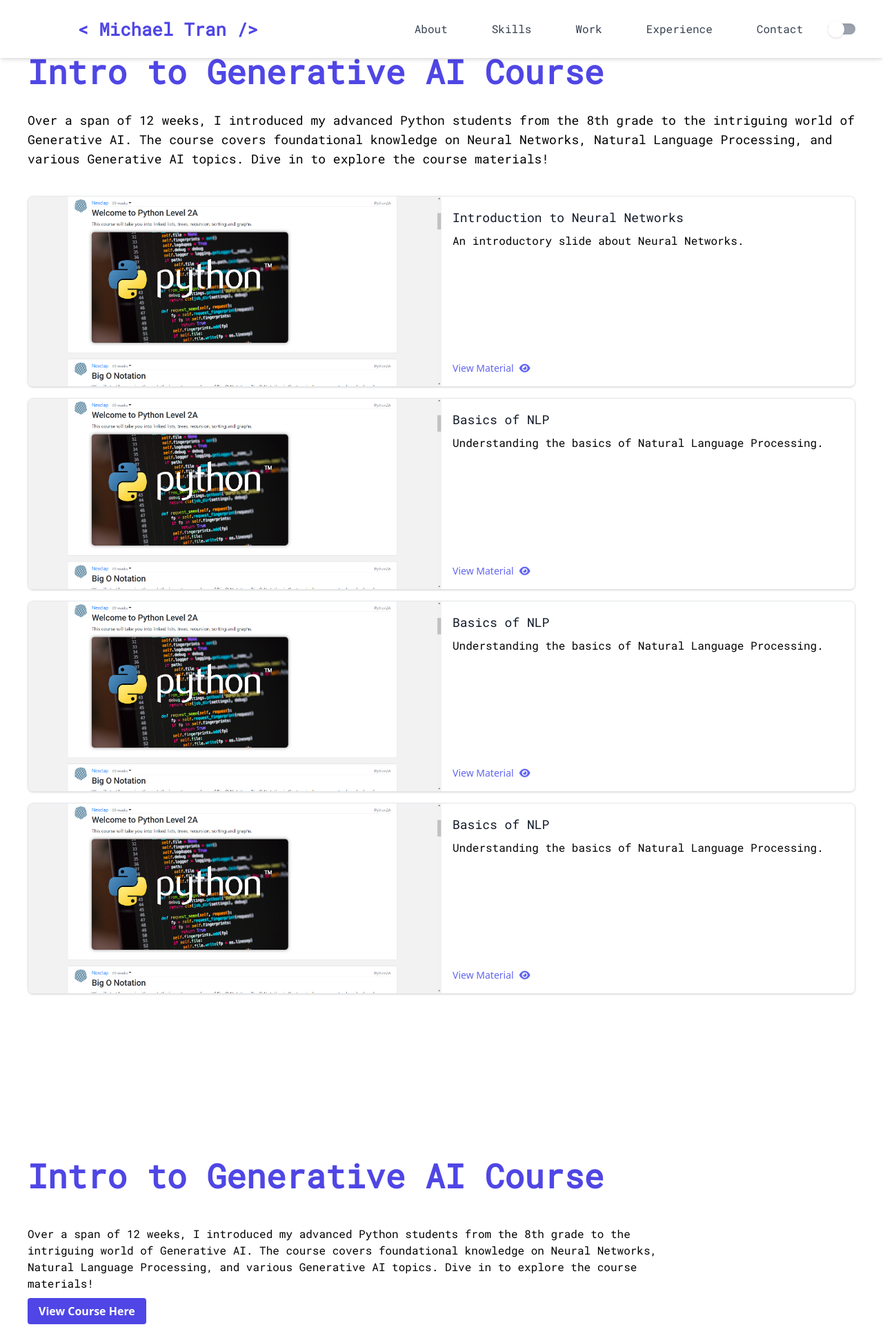
After one commit to MichaelTranB/myPortfolio, a Flask app: page /generative_ai in a window 1280 px wide. The commit adds this page. Shown: the top 1924 px of the page at 69% size. Run offline with Flask 3, Linux system fonts and the light colour scheme; some libraries are stand-ins or nearby versions.

Commit message:
generative ai course material page

```diff
--- a/main.py
+++ b/main.py
@@ -24,6 +24,40 @@ def py2a_dsa():
     mode = request.cookies.get('mode', 'light')
     return render_template('py2a_dsa.html', mode=mode)
 
+@app.route('/generative_ai')
+def generative_ai():
+    course_materials = [
+        {
+            'title': 'Introduction to Neural Networks',
+            'description': 'An introductory slide about Neural Networks.',
+            'link': '/path/to/material1',
+            'image': 'static\Screenshot 2023-10-10 224922.png'
+        },
+        {
+            'title': 'Basics of NLP',
+            'description': 'Understanding the basics of Natural Language Processing.',
+            'link': '/path/to/material2',
+            'image': 'static\Screenshot 2023-10-10 224922.png'
+        },
+
+        {
+            'title': 'Basics of NLP',
+            'description': 'Understanding the basics of Natural Language Processing.',
+            'link': '/path/to/material2',
+            'image': 'static\Screenshot 2023-10-10 224922.png'
+        },
+         {
+            'title': 'Basics of NLP',
+            'description': 'Understanding the basics of Natural Language Processing.',
+            'link': '/path/to/material2',
+            'image': 'static\Screenshot 2023-10-10 224922.png'
+        }
+
+    ]
+
+    mode = request.cookies.get('mode', 'light')
+    # Make sure to pass the course_materials to the template here
+    return render_template('generative_ai.html', mode=mode, course_materials=course_materials)
 
 if __name__ == '__main__':
     app.run(debug=True)
--- /dev/null
+++ b/templates/generative_ai.html
@@ -0,0 +1,60 @@
+{% extends "base.html" %}
+
+{% block content %}
+
+
+<div class="container mx-auto max-w-7xl px-10 py-20">
+    <div class="w-full mb-10">
+        <h2 class="text-5xl font-orbitron text-indigo-600 bold-title mb-8">Intro to Generative AI Course</h2>
+        <p class="font-orbitron text-lg">
+            Over a span of 12 weeks, I introduced my advanced Python students from the 8th grade to the intriguing world of Generative AI. The course covers foundational knowledge on Neural Networks, Natural Language Processing, and various Generative AI topics. Dive in to explore the course materials!
+        </p>
+    </div>
+
+    <!-- Course materials section -->
+    <div class="grid grid-cols-1 gap-4 mt-8">
+        {% for material in course_materials %}
+        <div class="border border-gray-200 rounded-lg shadow flex flex-col md:flex-row overflow-hidden">
+            <!-- Image on the left -->
+            <div class="md:w-1/2">
+                <img src="{{ material.image }}" alt="{{ material.title }}" class="w-full h-full object-cover">
+            </div>
+            <!-- Content on the right -->
+            <div class="p-4 md:w-1/2 flex flex-col justify-between">
+                <div>
+                    <h4 class="text-lg text-gray-900 font-medium bold-title mb-2">{{ material.title }}</h4>
+                    <p class="text-md mb-3">{{ material.description }}</p>
+                </div>
+                <a href="{{ material.link }}" class="text-indigo-500 inline-flex items-center mt-2 text-sm self-start self-md-end">View Material
+                    <i class="fas fa-eye ml-2"></i>
+                </a>
+            </div>
+        </div>
+        {% endfor %}
+    </div>
+</div>
+
+
+
+<section id="project-detail">
+    <div class="container mx-auto max-w-7xl px-10 py-40">
+
+        <div class="w-4/5 pr-10">
+            <h2 class="text-5xl mb-12 font-orbitron text-indigo-600 bold-title">Intro to Generative AI Course</h2>
+            <p class="font-orbitron text-base mb-4">Over a span of 12 weeks, I introduced my advanced Python students from the 8th grade to the intriguing world of Generative AI. The course covers foundational knowledge on Neural Networks, Natural Language Processing, and various Generative AI topics. Dive in to explore the course materials!</p>
+
+            <a href="{{ url_for('static', filename='documentation_link_here.pdf') }}" class="bg-indigo-600 hover:bg-indigo-500 text-white font-bold py-2 px-4 rounded">
+                View Course Here
+            </a>
+        </div>
+
+        <div class="w-full pl-10 mt-20">
+            <img src="{{ url_for('static', filename='Screenshot 2023-10-10 224922.png') }}" alt="Project Screenshot" class="rounded-lg shadow-lg mb-5">
+            <img src="{{ url_for('static', filename='Screenshot 2023-10-10 224943.png') }}" alt="Project Screenshot" class="rounded-lg shadow-lg mb-5">
+            <img src="{{ url_for('static', filename='Screenshot 2023-10-10 225127.png') }}" alt="Project Screenshot" class="rounded-lg shadow-lg mb-5">
+        </div>
+    </div>
+</section>
+
+
+{% endblock %}
--- a/templates/main_page.html
+++ b/templates/main_page.html
@@ -195,9 +195,9 @@
                     </div>
                     <!-- Bottom Small Card -->
                     <div class="border border-gray-200 p-6 rounded-lg mb-4 border-rounded-lg" style="flex: 1;">
-                        <h3 class="text-md text-gray-900 font-medium bold-title">Web Crawler</h3>
-                        <p>With BeautifulSoup.</p>
-                        <a href="#" class="text-indigo-500 inline-flex items-center mt-3">Learn More
+                        <h3 class="text-md text-gray-900 font-medium bold-title">Intro to Generative AI Course</h3>
+                        <p>Teaching 8th-grade advanced Python students the basics of Neural Networks, NLP, and Generative AI.</p>
+                        <a href="{{ url_for('generative_ai') }}" class="text-indigo-500 inline-flex items-center mt-3">Learn More
                             <i class="fas fa-arrow-right ml-2"></i>
                         </a>
                     </div>
```
